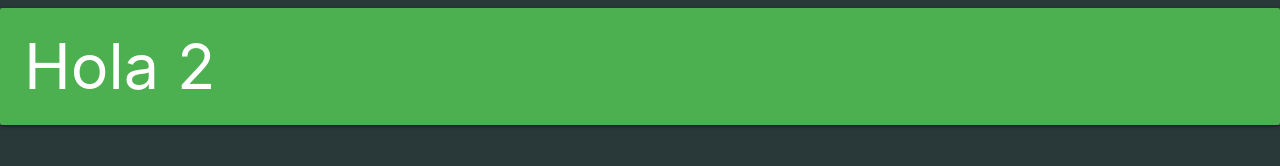
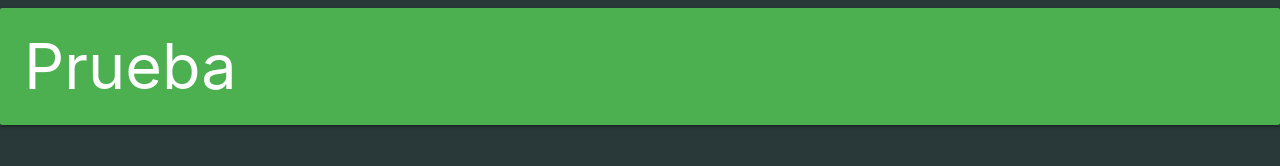
Before and after one commit to MarkidsMV/hola, a plain HTML site: page index.html in a window 1280 px wide. Drawn offline with nearby package versions, Linux system fonts and the light colour scheme.

Commit message:
3er intento

```diff
--- a/index.html
+++ b/index.html
@@ -13,7 +13,7 @@
 
 </head>
 <body class="">
-	<h1 class="card-panel green white-text">Hola 2</h1>
+	<h1 class="card-panel green white-text">Prueba</h1>
 	<header id="header" class="dos">
 
 	</header><!-- /header -->
```
